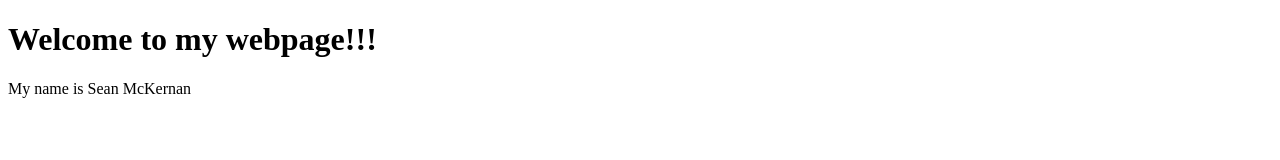
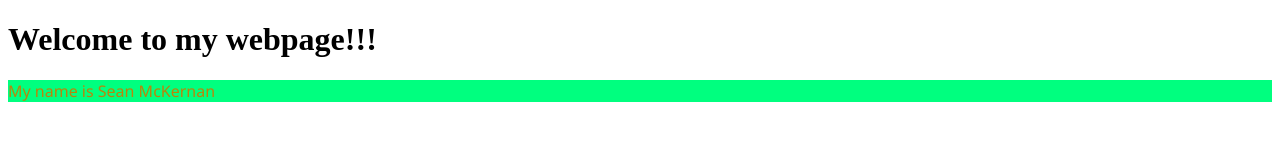
Before and after one commit to naes-web/odin-project, a plain HTML site: page css-foundations/index.html in a window 1280 px wide. Drawn offline with Linux system fonts and the light colour scheme.

Commit message:
added master.css and linked to index.html

```diff
--- a/css-foundations/index.html
+++ b/css-foundations/index.html
@@ -1,6 +1,7 @@
 <!DOCTYPE html>
 <html lang="en">
 <head>
+    <link rel="stylesheet" href="master.css">
     <meta charset="UTF-8">
     <meta http-equiv="X-UA-Compatible" content="IE=edge">
     <meta name="viewport" content="width=device-width, initial-scale=1.0">
@@ -8,11 +9,11 @@
 </head>
 <body>
     <div class="header">
-        <h1>Welcome to my webpage!!!</h1>
+        <h1 id="title-header">Welcome to my webpage!!!</h1>
     </div>
 
-    <div class="discription">
-        <p>My name is Sean McKernan</p>
+    <div class="description">
+        <p id="description-para">My name is Sean McKernan</p>
     </div>
 </body>
 </html>
--- /dev/null
+++ b/css-foundations/master.css
@@ -0,0 +1,5 @@
+#description-para {
+    font-family: 'Segoe UI', Tahoma, Geneva, Verdana, sans-serif;
+    color: darkgoldenrod;
+    background-color: springgreen;
+}
```
